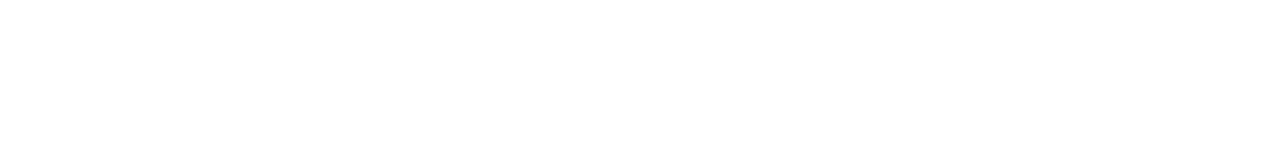
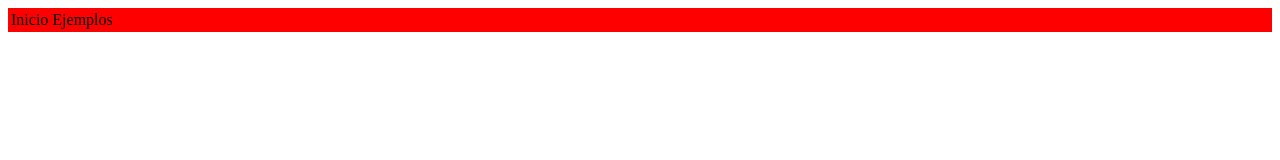
Before and after one commit to Heredia17/HTML-and-CSS, a plain HTML site: page index.html in a window 1280 px wide. Drawn offline with Linux system fonts and the light colour scheme.

Commit message:
Menú superior

```diff
--- a/index.html
+++ b/index.html
@@ -11,7 +11,17 @@
 </head>
 <body>
   <div id="menu">
+      <table>
+        <tr>
+            <td>
+                Inicio
+            </td>
+            <td>
+                Ejemplos
+            </td>
+        </tr>
+      </table>
   </div>
-  <!-- Contenedor, llamado "menu" -->
+  <!-- Contenedor, con un identificador único (id) llamado "menu" -->
 </body>
 </html>
```
